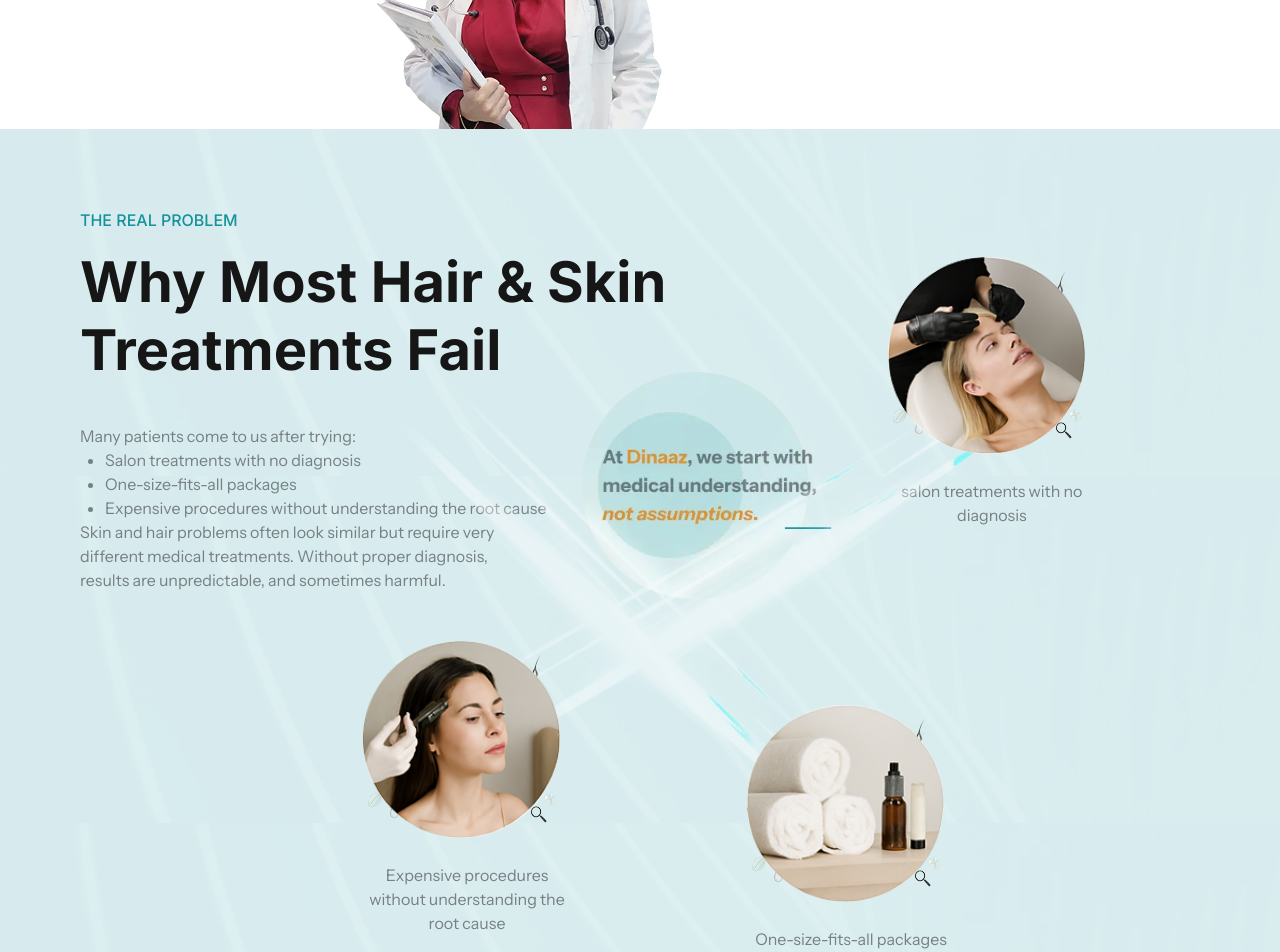
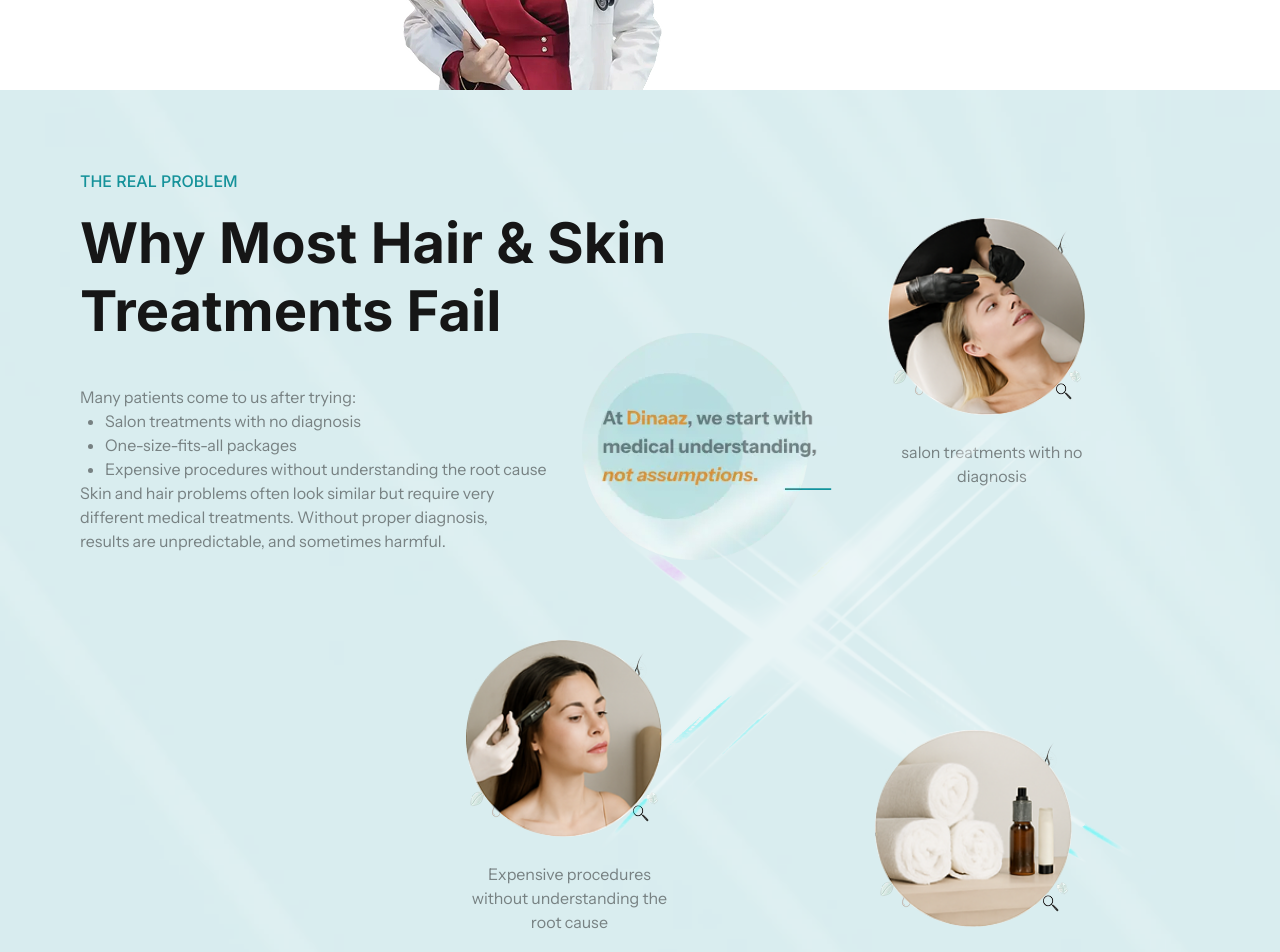
Before and after one commit to TANUJ0751/dinaazClone, a React (Vite) app: page / in a window 1280 px wide. Shown: the part 1320-2272 px from the top of the page. Built offline with nearby package versions, Linux system fonts and the light colour scheme.

Commit message:
Updated HTML and optimized Google Fonts links

```diff
--- a/index.html
+++ b/index.html
@@ -1,10 +1,16 @@
 <!doctype html>
 <html lang="en">
   <head>
+    <link
+  rel="preload"
+  as="image"
+  href="/assets/coverBack.png"
+/>
+
 <link rel="preconnect" href="https://fonts.googleapis.com">
 <link rel="preconnect" href="https://fonts.gstatic.com" crossorigin>
 <link href="https://fonts.googleapis.com/css2?family=Instrument+Sans:ital,wght@0,400..700;1,400..700&family=Instrument+Serif:ital@0;1&family=Inter:ital,opsz,wght@0,14..32,100..900;1,14..32,100..900&family=Manrope:wght@200..800&display=swap" rel="stylesheet">
-<link href="https://fonts.googleapis.com/css2?family=Instrument+Sans:ital,wght@0,400..700;1,400..700&display=swap" rel="stylesheet">
+
 
     <meta charset="UTF-8" />
     <link rel="icon" type="image/svg+xml" href="/vite.svg" />
--- a/src/components/Footer.module.css
+++ b/src/components/Footer.module.css
@@ -26,8 +26,8 @@
 }
 
 .logo_box img {
-  width: 280px;
-  height: 200px;
+  width: 220px;
+  height: 165px;
   object-fit: contain;
 }
 
--- a/src/components/Home.jsx
+++ b/src/components/Home.jsx
@@ -20,8 +20,10 @@ const Home = () => {
         <div className={sty_home.coverImg}>
   <img
     src={coverBack}
-    alt="Top Layer"
-    className={sty_home.upperImg}
+  alt="Top Layer"
+  className={sty_home.upperImg}
+  fetchpriority="high"
+  decoding="async"
   />
   </div>
 
--- a/src/components/Home.module.css
+++ b/src/components/Home.module.css
@@ -22,18 +22,29 @@
   z-index: 1;
   pointer-events: none;
 } */
-
+/*
 .upperImg {
   width: 100%;
   height: 100%;
   position: absolute;
   bottom: 0px;
   right: 0px;
-  height: auto;    /* conflicting */
+  height: auto;
+  z-index: 0;
+  pointer-events: none;
+  opacity: 0.3;
+} */
+.upperImg {
+  position: absolute;
+  bottom: 0;
+  right: 0;
+  width: 100%;
+  height: auto;
   z-index: 0;
   pointer-events: none;
   opacity: 0.3;
 }
+
 
 
 .textArea {
@@ -434,7 +445,7 @@
   /* margin-bottom: 8px; */
 }
 .section2 {
-  width: 394px;
+   width: 394px;
   height: 525px;
   display: flex;
   justify-content: center;
@@ -461,13 +472,16 @@
   border-radius: 20px;
   z-index: 1;
   box-sizing: border-box;
-  background: linear-gradient(135deg, rgba(21, 146, 154, 0.16), rgba(221, 146, 51, 0.16));
+  background: linear-gradient(100deg, rgba(21, 146, 154, 0.16), rgba(221, 146, 51, 0.16));
   box-shadow: 0 15px 40px rgba(0, 0, 0, 0.08);
   display: flex;
   flex-direction: column;
   gap: 25px;
   align-items: flex-start;
-   backdrop-filter: blur(24px);
+  backdrop-filter: blur(24px);
+  /* position: relative; */
+  /* top: 10vw;
+  left: 3%; */
 }
 
 .section3 p {
--- a/src/components/HomePart2.jsx
+++ b/src/components/HomePart2.jsx
@@ -48,6 +48,7 @@ const HomePart2 = () => {
 
   return (
     <div className={styles.HomePart2_main}>
+      <div className={styles.backimg}>
       <div className={styles.phase1}>
         <div className={styles.pahse3Main}>
           <div className={styles.phase1_mainTextArea}>
@@ -162,7 +163,7 @@ const HomePart2 = () => {
           />
         </center>
       </div>
-
+</div>
       {/* --------------------------------------------------------------------- */}
 
       <div className={styles.phase3}>
--- a/src/components/Homepart2.module.css
+++ b/src/components/Homepart2.module.css
@@ -4,6 +4,13 @@
   position: relative;
   min-height: 150vh;
   /* padding-bottom: 10vh; */
+}
+
+.backimg{
+  background-image: url("../assets/Frame\ 1707335215.png");
+   background-size: cover;
+  background-position: center;
+  background-repeat: no-repeat;
 }
 
 .phase1 {
@@ -13,15 +20,21 @@
   padding-right: 80px;
   padding-bottom: 37vw;
   /* background-color: rgb(216, 235, 237); */
-  background-image: url("../assets/Frame\ 1707335215.png");
+  /* background-image: url("../assets/Frame\ 1707335215.png"); */
   overflow: hidden;
 }
 
 .startImg {
   position: absolute;
-  width: 90%;
-  top: 0vh;
+  right: 0.5%;
+
+  /* width: 90%; */
+  width: 900px;
+  height: 1200px;
+  /* top: 0vh; */
+  top: -4vw;
   filter: opacity(0.4) brightness(6);
+  transform: rotate(80deg);
 }
 .pahse3Main {
   display: flex;
@@ -100,13 +113,13 @@
 
 .img2 {
   position: absolute;
-  right: 55vw;
-  top: 40vw;
+  right: 47vw;
+  top: 43vw;
 }
 .img3 {
   position: absolute;
-  right: 25vw;
-  top: 45vw;
+  right: 15vw;
+  top: 50vw;
 }
 @media screen and (min-width: 786px) and (max-width: 1024px) {
   .pahse5Seaction3_Text p {
@@ -184,7 +197,7 @@
   padding-left: 80px;
   padding-right: 80px;
   /* background-color: rgb(216, 235, 237); */
-  background-image: url("../assets/Frame\ 1707335215.png");
+  /* background-image: url("../assets/Frame\ 1707335215.png"); */
   padding-bottom: 10vh;
   /* overflow: hidden; */
 }
--- a/src/components/Nav.module.css
+++ b/src/components/Nav.module.css
@@ -1,5 +1,6 @@
 .Navmain {
-  height: 119px;
+  /* height: 119px; */
+  max-height: 80px;
   background-color: white;
   display: flex;
   align-items: center;
```
